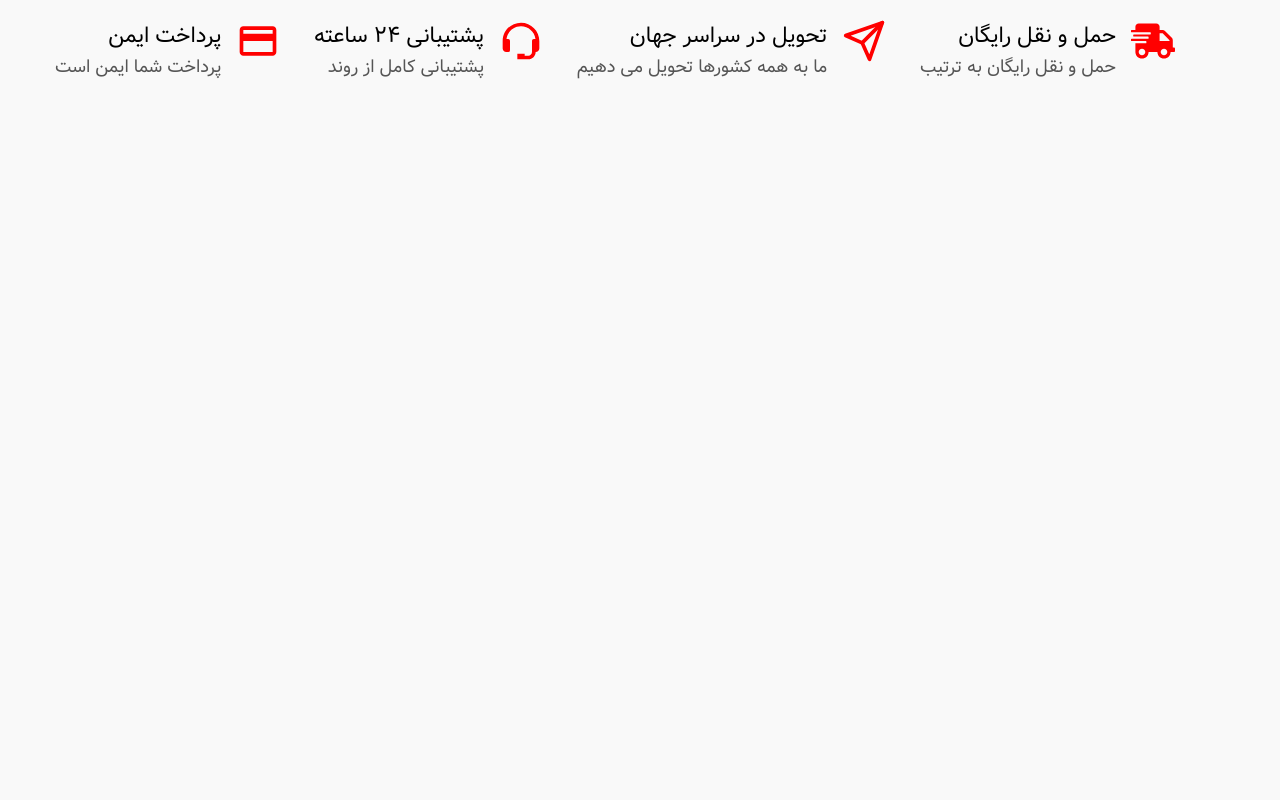
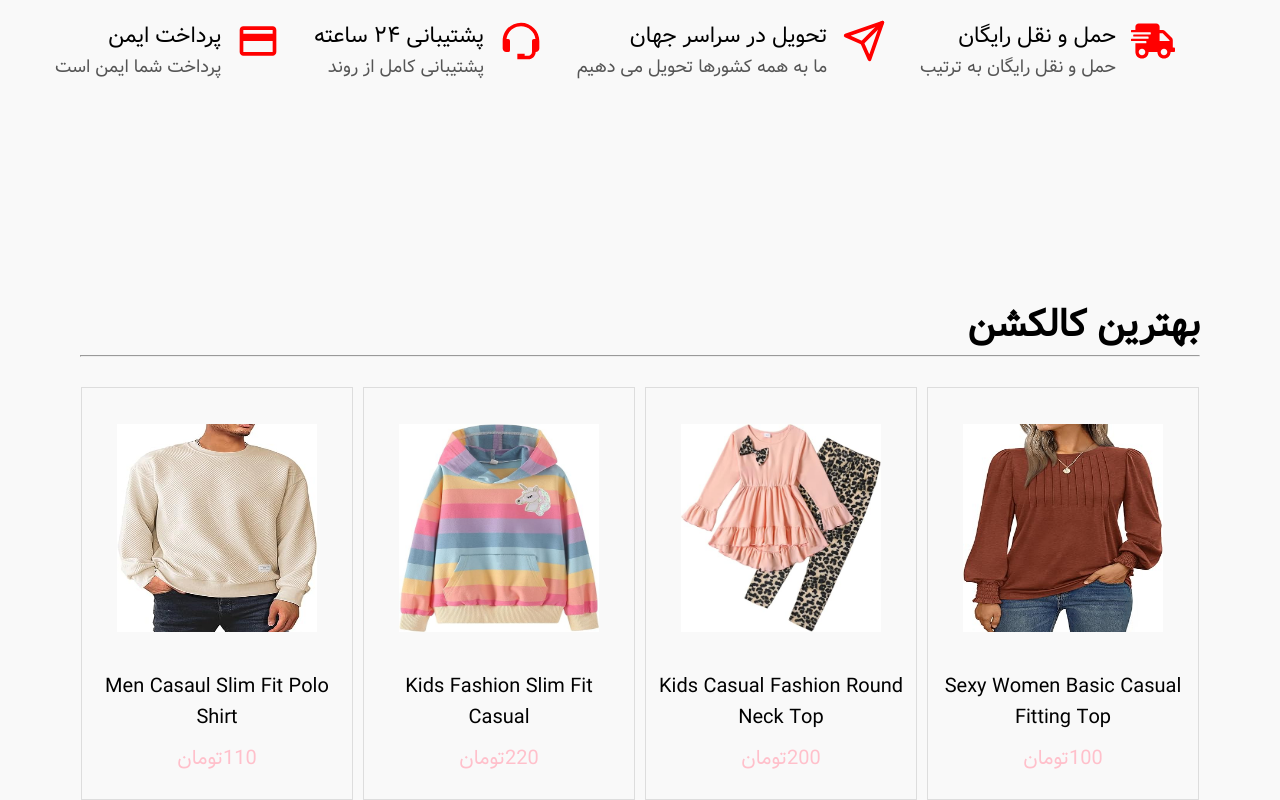
Before and after one commit to ShakilaMhd/Mountain-Shop, a React (Vite) app in the folder frontend/: page / in a window 1280 px wide. Shown: the part 694-1494 px from the top of the page. Before the commit the page ends 940 px from the top, so only its background shows below. Built offline with nearby package versions, Linux system fonts and the light colour scheme.

Commit message:
add context for control my data and show my bestseller in the collection

```diff
--- /dev/null
+++ b/frontend/src/components/LastestCollection/BestSeller.jsx
@@ -0,0 +1,44 @@
+import React, { useContext, useEffect, useState } from "react";
+import { ShopContext } from "../../context/ShopContext";
+import { Link } from "react-router-dom";
+
+const BestSeller = () => {
+  const { products } = useContext(ShopContext);
+  const [bestSeller, setBestSeller] = useState([]);
+
+  useEffect(() => {
+    const bestProduct = products.filter((item) => item.bestseller);
+    // console.log(bestProduct)
+    setBestSeller(bestProduct.slice(0, 4));
+  }, [products]);
+
+  return (
+    <div>
+      <div className="product-container">
+        <div className="list-header">
+          <h1>بهترین کالکشن</h1>
+          <hr className="divider" />
+        </div>
+        <div className="product-grid">
+          {bestSeller.length > 0 ? (
+            bestSeller.map((product) => (
+              <div className="product-card" key={product._id}>
+                <div className="product-image">
+                  <Link to={`/product/${product._id}`}>
+                    <img src={product.image[0]} alt="" />
+                  </Link>
+                </div>
+                <h3>{product.name}</h3>
+                <p>{product.price}تومان</p>
+              </div>
+            ))
+          ) : (
+            <p>محصولی در این کالکشن پیدا نشد</p>
+          )}
+        </div>
+      </div>
+    </div>
+  );
+};
+
+export default BestSeller;
--- a/frontend/src/index.css
+++ b/frontend/src/index.css
@@ -1,5 +1,5 @@
 @font-face {
-  font-family: 'Vazir';
+  font-family: "Vazir";
   src: url(./fonts/Vazir.ttf);
 }
 
@@ -12,12 +12,70 @@
   font-style: normal;
 }
 
-body{
+body {
   padding-inline: 80px;
   background-color: #f9f9f9;
 }
 
-a{
- color: #000;
- text-decoration: none;
+a {
+  color: #000;
+  text-decoration: none;
 }
+.product-container {
+  margin-top: 50px;
+}
+
+.list-header h1 {
+  font-size: 38px;
+  font-weight: bold;
+}
+
+.product-grid {
+  display: flex;
+  grid-template-columns: repeat(4, 1fr);
+  gap: 20px;
+  column-gap: 10px;
+  justify-content: center;
+  margin-top: 30px;
+}
+
+.product-card {
+  width: 250px;
+  border: 1px solid #ddd;
+  padding: 10px;
+  text-align: center;
+  position: relative;
+  overflow: hidden;
+  transition: box-shade 0.3s ease;
+}
+
+.product-card:hover {
+  box-shadow: 0 4px 12px rgba(0, 0, 0, 0.1);
+}
+
+.product-image {
+  position: relative;
+}
+
+.product-image img {
+  width: 100%;
+  height: 260px;
+  transform: scale(0.8);
+  transition: transform 0.5s ease;
+}
+
+.product-image img:hover {
+  transform: scale(1);
+}
+
+.product-card h3{
+  font-size: 20px;
+  margin: 5px 0;
+  margin-bottom: 10px;
+}
+
+.product-card p{
+  font-size: 20px;
+  color: pink;
+  padding-bottom: 15px;
+}
--- a/frontend/src/pages/Home/Home.jsx
+++ b/frontend/src/pages/Home/Home.jsx
@@ -1,12 +1,14 @@
-import React from 'react'
-import Hero from '../../components/Hero/Hero'
+import React from "react";
+import Hero from "../../components/Hero/Hero";
+import BestSeller from "../../components/LastestCollection/BestSeller";
 
 const Home = () => {
   return (
     <div>
       <Hero />
+      <BestSeller />
     </div>
-  )
-}
+  );
+};
 
-export default Home
+export default Home;
```
Also changed, not shown: frontend/src/context/ShopContext.jsx (+3 -4 lines).
